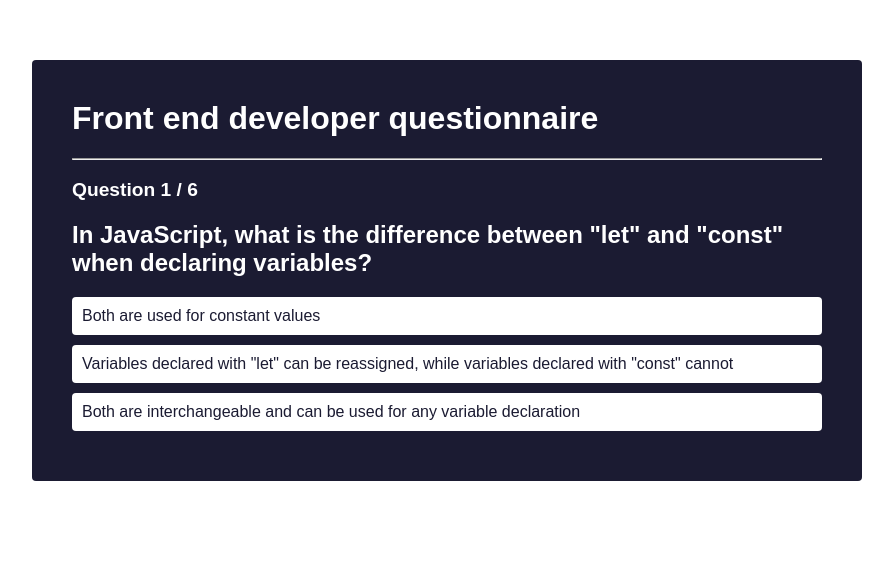
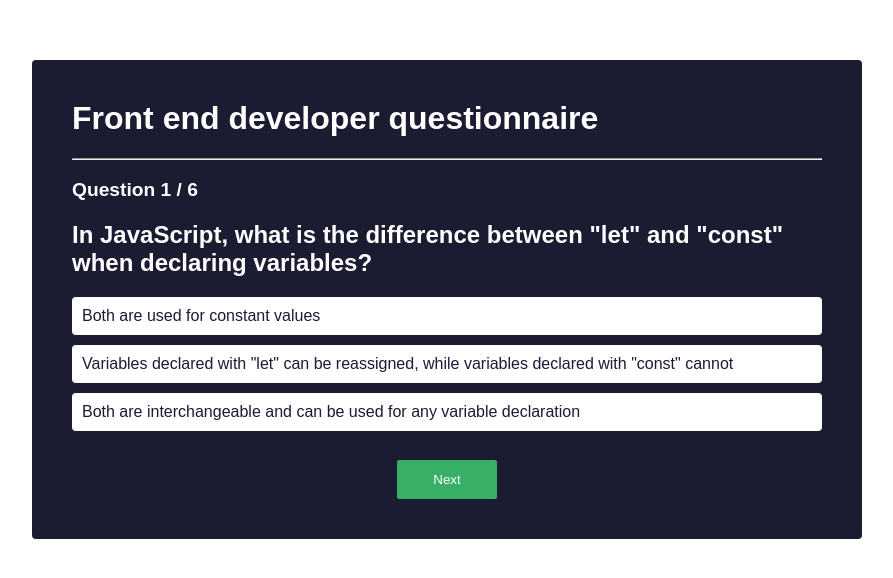
Before and after one commit to tsmjohnpascual/questionnaire, a React (Vite) app: page / in a window 1280 px wide. Shown: the part 138-716 px from the top of the page, without its empty margins (193-1086 px from the left). Built offline with nearby package versions, Linux system fonts and the light colour scheme.

Commit message:
add navigation and button components

```diff
--- /dev/null
+++ b/src/components/Navigation/Navigation.css
@@ -0,0 +1,15 @@
+button {
+    background-color: #37af65;
+    border-radius: 2px;
+    cursor: pointer;
+    padding: 0.75rem;
+    border: none;
+    width: 100px;
+    color: white;
+}
+
+.button-container {
+    display: flex;
+    justify-content: space-around;
+    padding-top: 19px;
+}
--- /dev/null
+++ b/src/components/Navigation/Navigation.jsx
@@ -0,0 +1,40 @@
+import React from 'react'
+import './Navigation.css'
+import Button from '../common/Button/Button'
+
+const Navigation = ({ questions, currentQuestion, setCurrentQuestion, setShowResults, setSelectedAnswer, userAnswers }) => {
+    const handlePrev = () => {
+        setSelectedAnswer(null)
+        if (currentQuestion > 0) {
+            setCurrentQuestion(currentQuestion - 1)
+        }
+    }
+
+    const handleNext = () => {
+        setSelectedAnswer(null)
+        if (currentQuestion < questions.length - 1) {
+            setCurrentQuestion(currentQuestion + 1)
+        }
+    }
+
+    const handleResult = () => {
+        if (userAnswers?.length === questions?.length) {
+            setShowResults(true)
+        }
+    }
+
+    return (
+        <>
+            <div className='button-container'>
+                {(currentQuestion !== 0) ? (
+                    <Button onClick={handlePrev}>Prev</Button>
+                ) : null}
+                {(currentQuestion !== questions?.length - 1) ? (
+                    <Button onClick={handleNext}>Next</Button>
+                ) : <Button onClick={handleResult}>Finish</Button>}
+            </div>
+        </>
+    )
+}
+
+export default Navigation
--- a/src/components/Questionnaire/Questionnaire.jsx
+++ b/src/components/Questionnaire/Questionnaire.jsx
@@ -3,11 +3,13 @@ import { useState } from 'react'
 import Progress from '../Progress/Progress'
 import Subtitle from '../common/Subtitle/Subtitle'
 import Answers from '../Answers/Answers'
+import Navigation from '../Navigation/Navigation'
 
 const Questionnaire = ({ questions }) => {
     const [currentQuestion, setCurrentQuestion] = useState(0)
     const [userAnswers, setUserAnswers] = useState([])
     const [selectedAnswer, setSelectedAnswer] = useState()
+    const [showResults, setShowResults] = useState(false)
     const { question, answers } = questions[currentQuestion]
 
     return (
@@ -27,6 +29,15 @@ const Questionnaire = ({ questions }) => {
                 selectedAnswer={selectedAnswer}
                 setSelectedAnswer={setSelectedAnswer}
             />
+            <Navigation
+                questions={questions}
+                currentQuestion={currentQuestion}
+                setCurrentQuestion={setCurrentQuestion}
+                showResults={showResults}
+                setShowResults={setShowResults}
+                setSelectedAnswer={setSelectedAnswer}
+                userAnswers={userAnswers}
+            />
         </>
     )
 }
--- /dev/null
+++ b/src/components/common/Button/Button.jsx
@@ -0,0 +1,9 @@
+import React from 'react'
+
+const Button = ({ onClick, children }) => {
+  return (
+    <button onClick={onClick}>{children}</button>
+  )
+}
+
+export default Button
```
